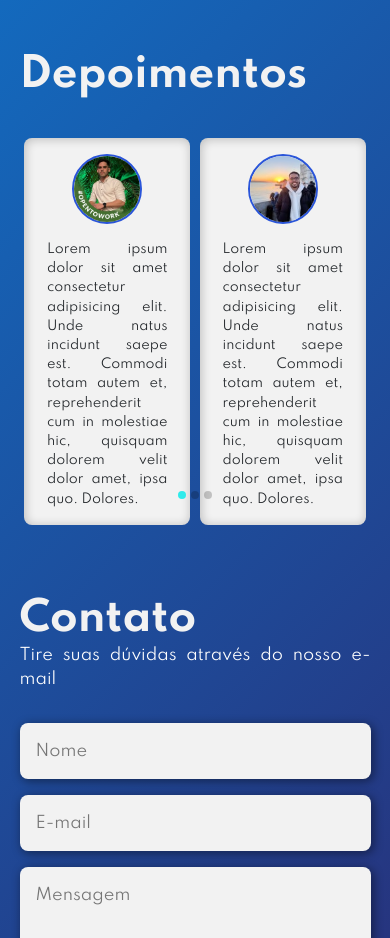
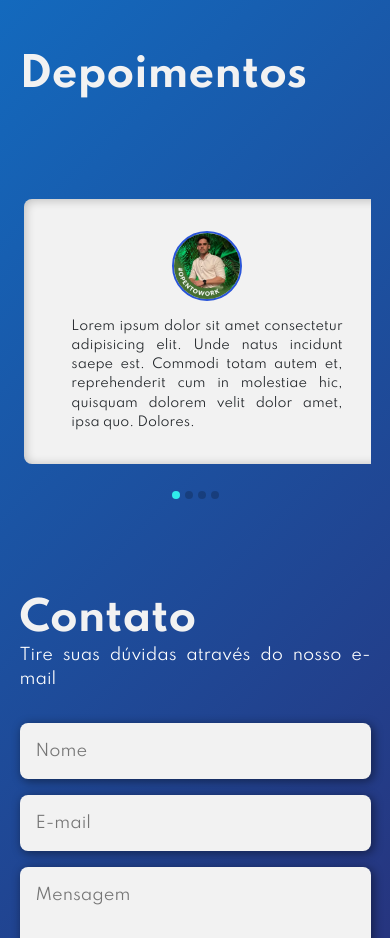
Before and after one commit to PJOMachado/website-carreiracloud, a React (Create React App) app: page / in a window 390 px wide. Shown: the part 2380-3318 px from the top of the page. Built offline with nearby package versions, Linux system fonts and the light colour scheme.

Commit message:
testimonials responsive adjust

```diff
--- a/src/components/Testimonials/Testimonials.jsx
+++ b/src/components/Testimonials/Testimonials.jsx
@@ -42,8 +42,17 @@ export default function Testimonials() {
         </div>
         <Swiper
           modules={[Pagination]}
-          slidesPerView={'2'}
           pagination={{ clickable: true }}
+          breakpoints={{
+            375: {
+              width: 375,
+              slidesPerView: 1,
+            },
+            1024: {
+              width: 1024,
+              slidesPerView: 2,
+            },
+          }}
         >
           {clients.map((client, index) => {
             return (
--- a/src/scss/components/_testimonials.scss
+++ b/src/scss/components/_testimonials.scss
@@ -52,7 +52,7 @@
     background-color: $light-grey;
     border-radius: 0.5rem;
     margin: 0 0.3rem !important;
-    padding: 1rem !important;
+    padding: 2rem !important;
     box-shadow: inset 1px 1px 10px 1px rgba(0, 0, 0, 0.2);
   }
 }
```
